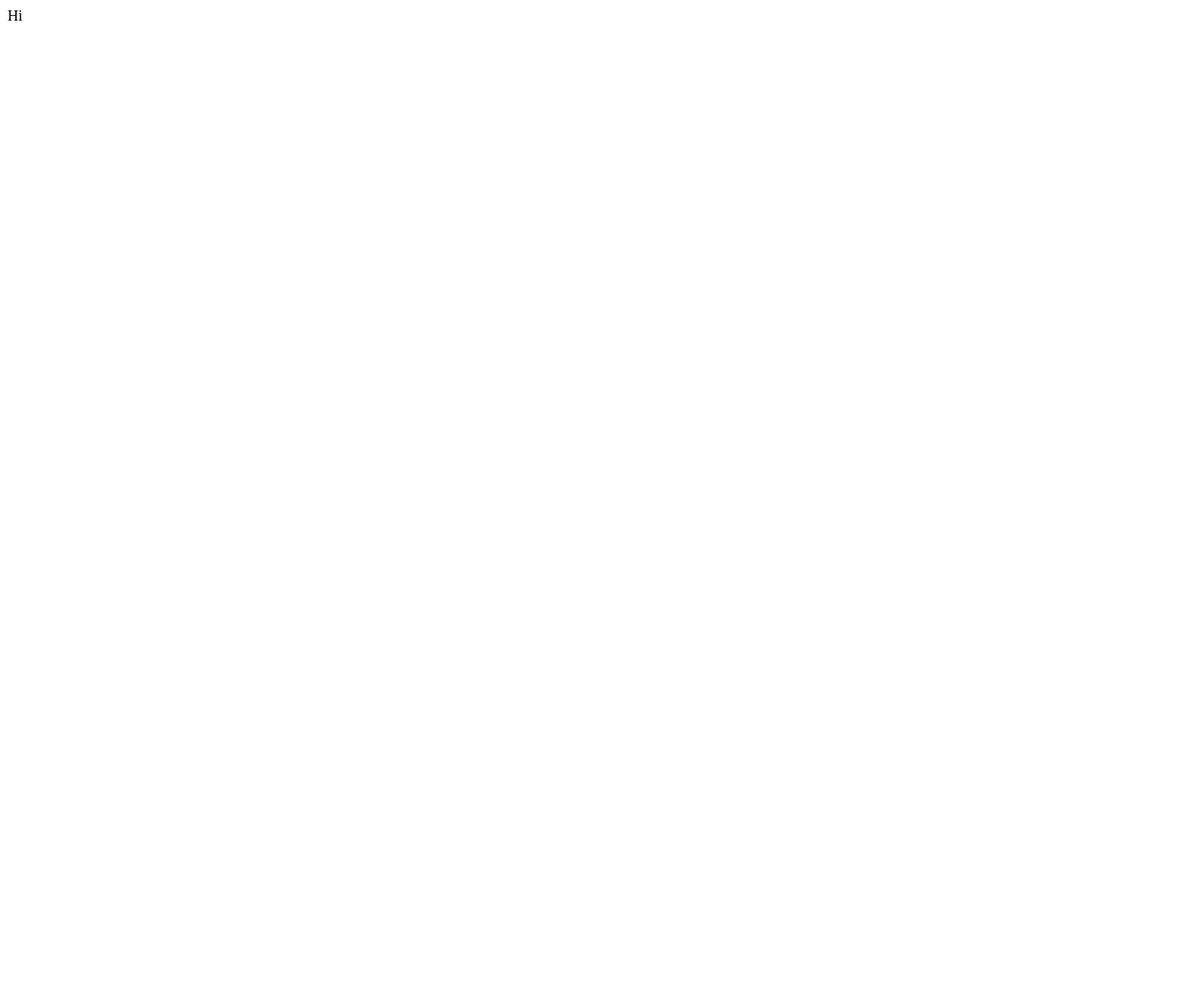
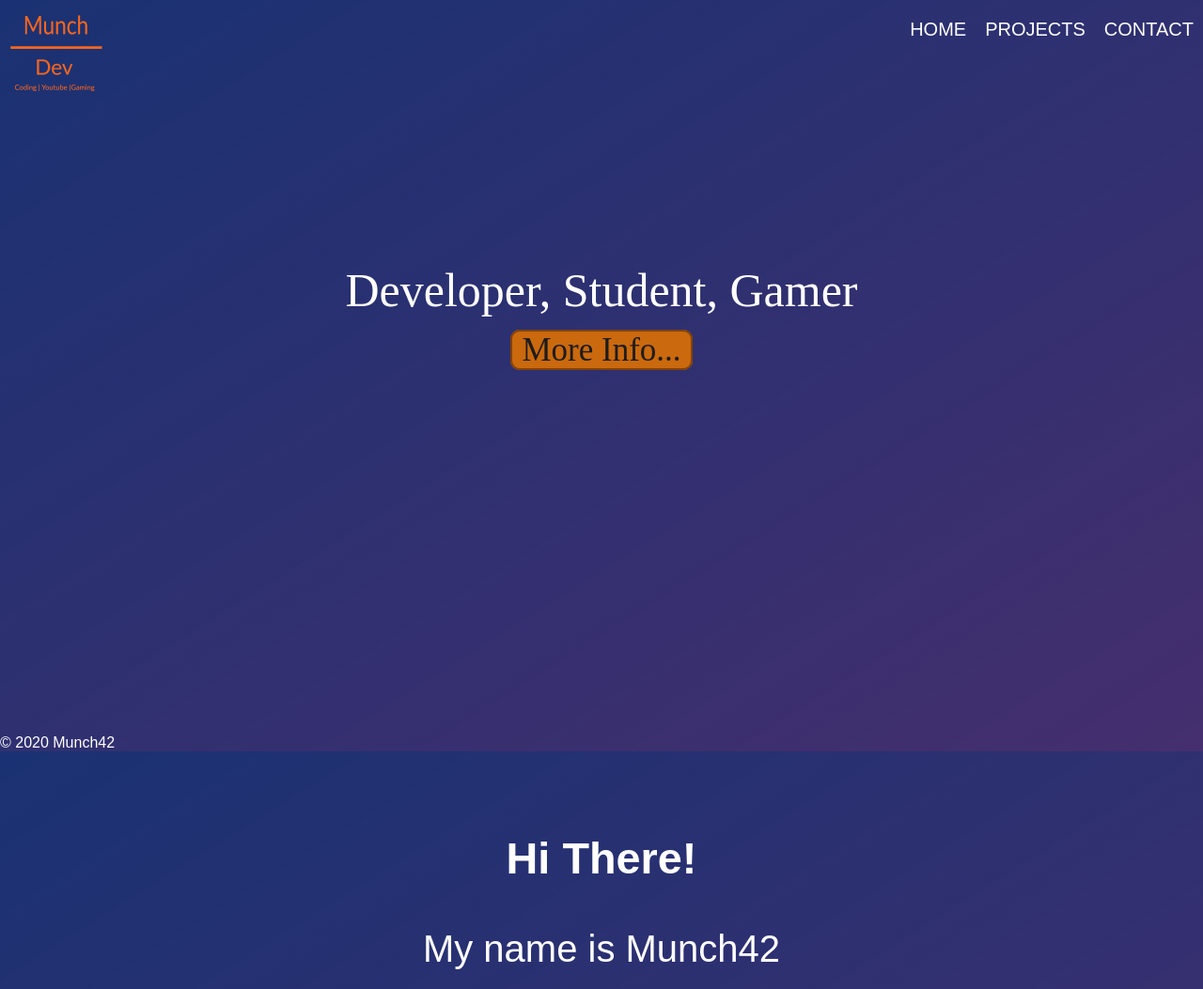
Before and after one commit to Munch42/Munch42.github.io, a plain HTML site: page index.html in a window 1280 px wide. Shown: the whole page at 94% size. Before the commit the page ends 800 px from the top, so only its background shows below. Drawn offline with Linux system fonts and the light colour scheme.

Commit message:
Update index.html

```diff
--- a/index.html
+++ b/index.html
@@ -1,4 +1,38 @@
 <!DOCTYPE html>
 <html lang="en">
-    Hi
+<head>
+    <meta charset="UTF-8">
+    <meta name="viewport" content="width=device-width, initial-scale=1.0">
+    <meta http-equiv="X-UA-Compatible" content="ie=edge">
+    <link rel="stylesheet" href="styles.css">
+    <link rel="icon" href="img/logo.ico">
+
+    <title>Munch42 Development</title>
+</head>
+<body>
+    <header>
+        <nav>
+            <ul>
+                <li><a class="logo" href="index.html">Munch Dev Logo</a></li>
+                <li><a class="contact" href="pages/contact.html">Contact</a></li>
+                <br class="mobile2">
+                <li><a class="projects" href="pages/projects.html">Projects</a></li>
+                <br class="mobile"><br class="mobile3">
+                <li><a class="home" href="index.html">Home</a></li>
+            </ul>
+        </nav>
+    </header>
+    <section class="welcome">
+        Developer, Student, Gamer
+        <br>
+        <a class="button" href="#aboutme">More Info...</a>
+    </section>
+    <section class="aboutme" id="aboutme">
+       <h3>Hi There!</h3>
+       My name is Munch42
+    </section>
+    <footer>
+        &copy; 2020<script>new Date().getFullYear()>2020&&document.write("-"+new Date().getFullYear());</script> Munch42
+    </footer>
+</body>
 </html>
```
